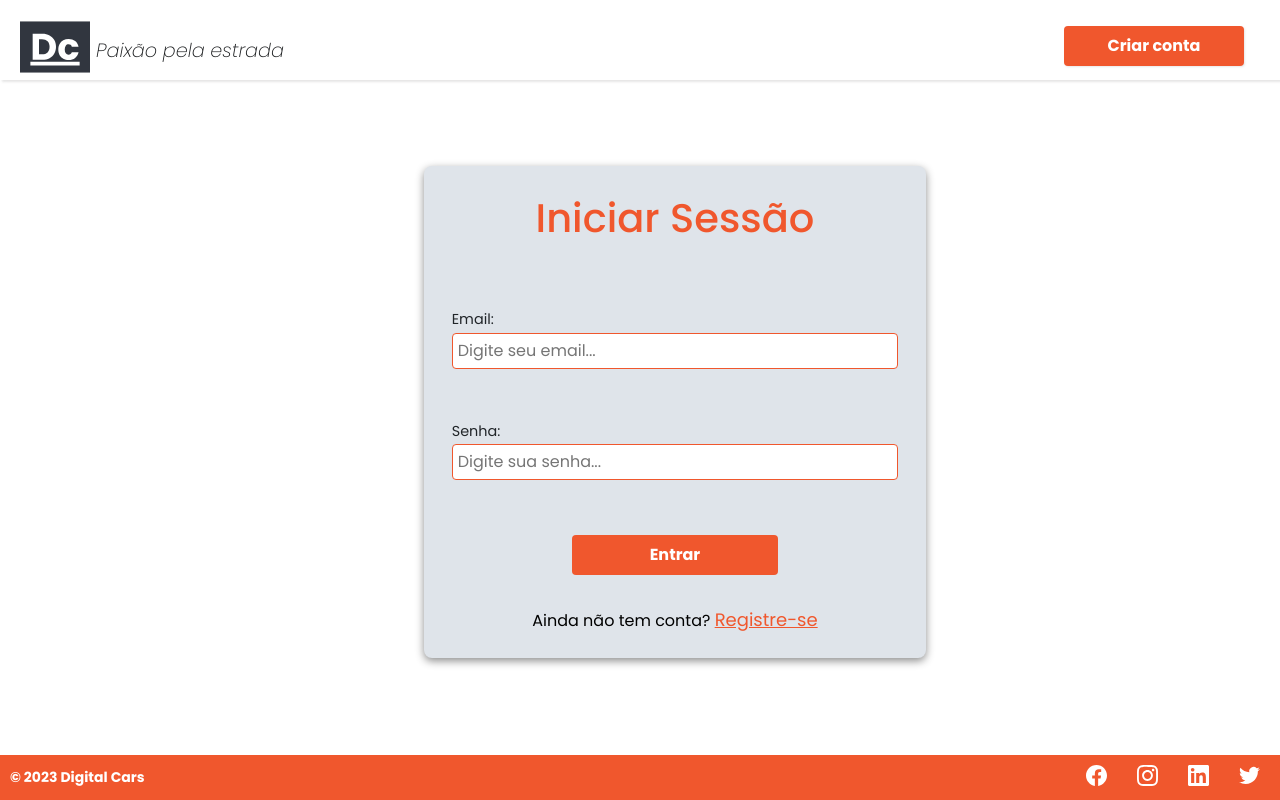
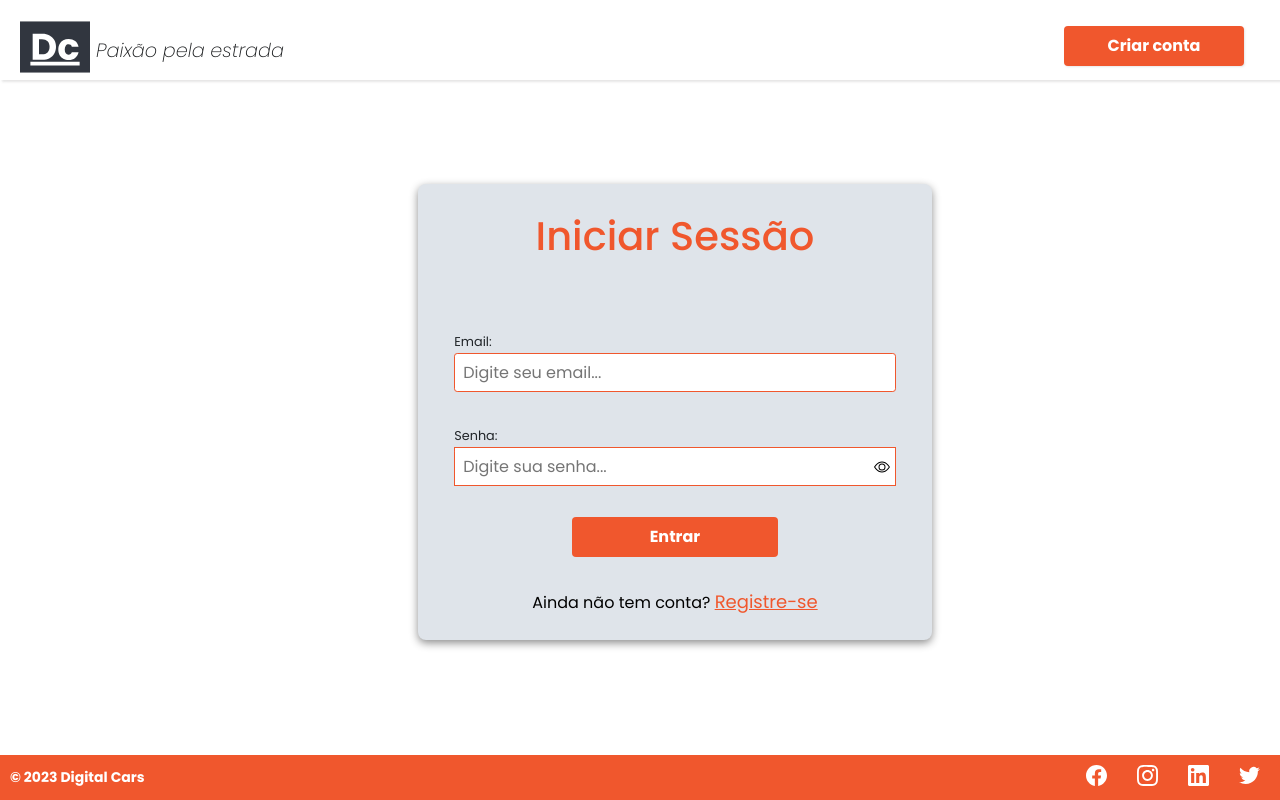
Before and after one commit to GabrielyPaz/projeto-integrador, a React (Vite) app: page /login in a window 1280 px wide. Built offline with nearby package versions, Linux system fonts and the light colour scheme.

Commit message:
estilizacao e logica formulario login

```diff
--- a/src/Components/LoginForm/Form.module.css
+++ b/src/Components/LoginForm/Form.module.css
@@ -42,14 +42,28 @@
   }
 
   .wrap_input {
-    width: 100%;
+    /*width: 100%;
     margin-bottom: 30px;
     display: flex;
-    flex-wrap: wrap;
-    justify-content: center;
+    justify-content: space-between;
     align-items: center;
-    border: var(--laranja-principal);
+    border: 1px solid var(--laranja-principal);
+    padding-right: 5px;
+    outline: none;*/
+    width: 100%;
+	padding: .4em .5em;
+	border: 1px solid var(--cor-laranja);
+	border-radius: .2em;
+  text-align: start;
+  }
+
+  .wrap_input:focus {
     outline: none;
+    border: 1px solid var(--laranja-principal);
+  }
+
+  .wrap_input:invalid {
+    border: 1px solid var(--cor-erro-input);
   }
 
 .error .login {
@@ -64,27 +78,61 @@
     padding: 15px;
     height: 80px;
     outline: none;
+    background-color: transparent;
+  }
 
-    background-color: transparent;
+.user_input{
+  display: flex;
+	justify-content: space-between;
+	align-items: center;
+	background-color: var(--branco);
+	border: 1px solid var(--laranja-principal);
+	padding-right: 5px;
+	width: 100%;
 }
 
   .label_input {
 
     width: 100%;
     font-weight: 300;
-	  margin-bottom: .1em;
+    margin-bottom: -.1em;
     margin-top: .5em;
-    font-size: .9em;
-    display: flex;
+    font-size: .8em;
 
   }
 
   .login {
-    width: 165%;
-    padding: 5px;
+    width: 100%;
+    padding: .4em .5em;
+    border-radius: .2em;
+    border: 1px solid var(--laranja-principal);
+    background-color: var(--branco);
+  }
+
+  .login:focus{
     outline: none;
-    border-radius: 4px;
-    border: 1.5px solid var(--laranja-principal);
+	  border: 1px solid var(--laranja-principal);
+  }
+
+  .login:invalid{
+    border: var(--cor-erro-input)
+  }
+
+  .input_register {
+    width: 100%;
+    padding: .4em .5em;
+    border: 1px solid var(--cor-laranja);
+    border-radius: .2em;
+    background-color: var(--branco);
+    }
+
+  .input_register:focus {
+    outline: none;
+    border: none;
+  }
+
+  .input_register:invalid {
+    border: 1px solid var(--cor-erro-input);
   }
 
   .container_login_form_btn {
--- a/src/Components/LoginForm/LoginForm.jsx
+++ b/src/Components/LoginForm/LoginForm.jsx
@@ -2,6 +2,10 @@ import { useState, useContext } from 'react';
 import styles from './Form.module.css';
 import { useNavigate } from 'react-router-dom';
 import { LoginContext } from '../../contexts/LoginContext/LoginContext';
+
+// ========= ANDRE ===========
+import eye from '../../assets/eye.svg';
+import eyeslash from '../../assets/eye-slash.svg';
 
 const Login = () => {
 
@@ -13,6 +17,9 @@ const { login } = useContext(LoginContext);
 
 const onChangeUserEmail = (e) => setUserEmail(e.target.value);
 const onChangePassword = (e) => setPassword(e.target.value);
+
+// ========= ANDRE ===========
+const [showPassword, setShowPassword] = useState(false);
 
 const onSubmitInfo = (e) => {
   e.preventDefault();
@@ -28,6 +35,7 @@ const onSubmitInfo = (e) => {
       record.email === data.email && record.password === data.password);
 
       if(searchUser){
+        searchUser.name
 
         alert('Login efetuado com sucesso!')
         // localStorage.setItem('Está logado!', false);
@@ -45,6 +53,10 @@ const onSubmitInfo = (e) => {
     setFormError(true)
   }
 }
+
+const handleClickShowPassword = () => {
+		setShowPassword(!showPassword)
+	}
 
 return (
 
@@ -66,18 +78,27 @@ return (
                     value={email}
                     onChange={onChangeUserEmail}
                   />
+
               </div>
 
               <div className={formError ? `${styles.wrap_input} ${styles.error}` : `${styles.wrap_input}`}>
                 <label className={styles.label_input} htmlFor="">Senha:</label>
-
-                <input className={styles.login}
+                <div className={styles.user_input}>
+                <input className={styles.input_register}
                   name="password"
-                  type="password"
+                  type={!showPassword ? "password" : "text"}
                   placeholder="Digite sua senha..."
                   value={password}
                   onChange={onChangePassword}
                 />
+
+                <img onClick={handleClickShowPassword}
+							    className={styles.eye_password_bt}
+							    id="imgPassword"
+							    src={!showPassword ? eye : eyeslash}
+							    alt="icone olho"
+							  />
+                </div>
               </div>
 
               <div className={styles.container_login_form_btn}>
--- a/src/Components/RegisterForm/RegisterForm.module.css
+++ b/src/Components/RegisterForm/RegisterForm.module.css
@@ -139,7 +139,7 @@
 
 .button_register {
 
-	width: 100%;
+	width: 206px;
 	margin-top: 1rem;
 	padding: .5em 3em;
 	color: white;
```
Lines whose indentation alone changed are shown as unchanged.
